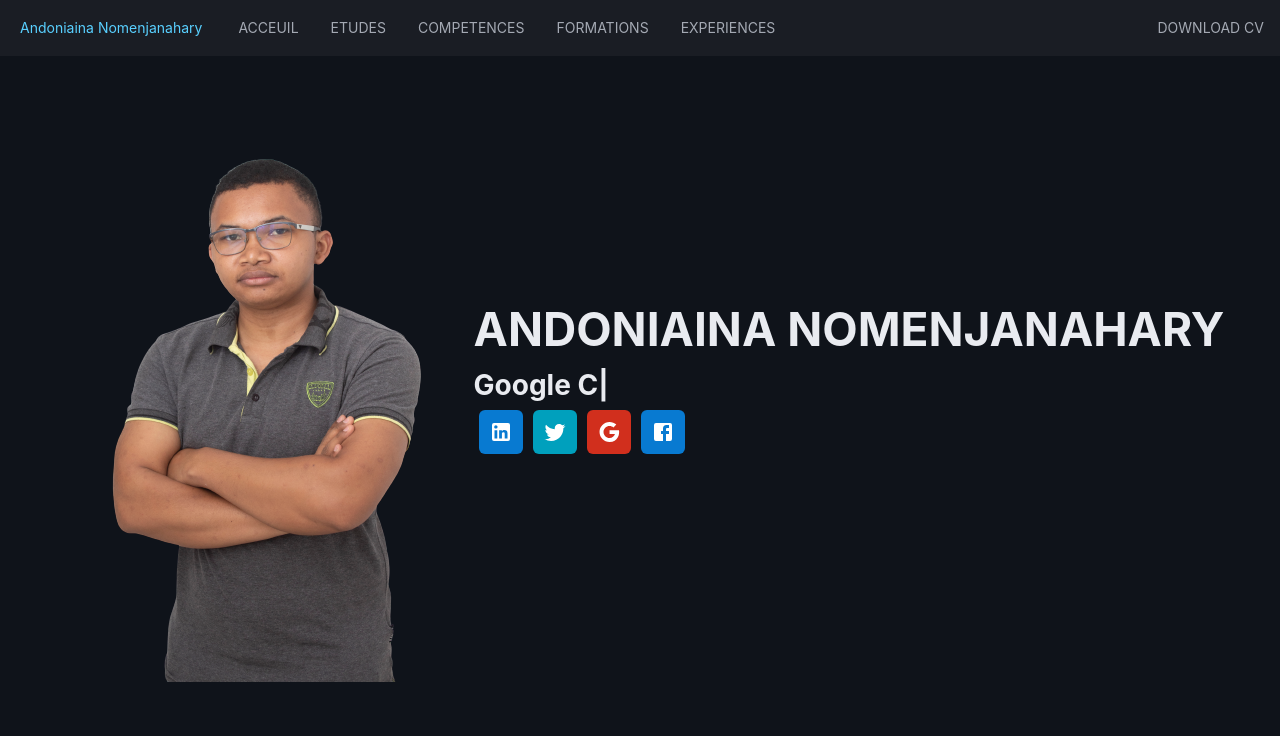
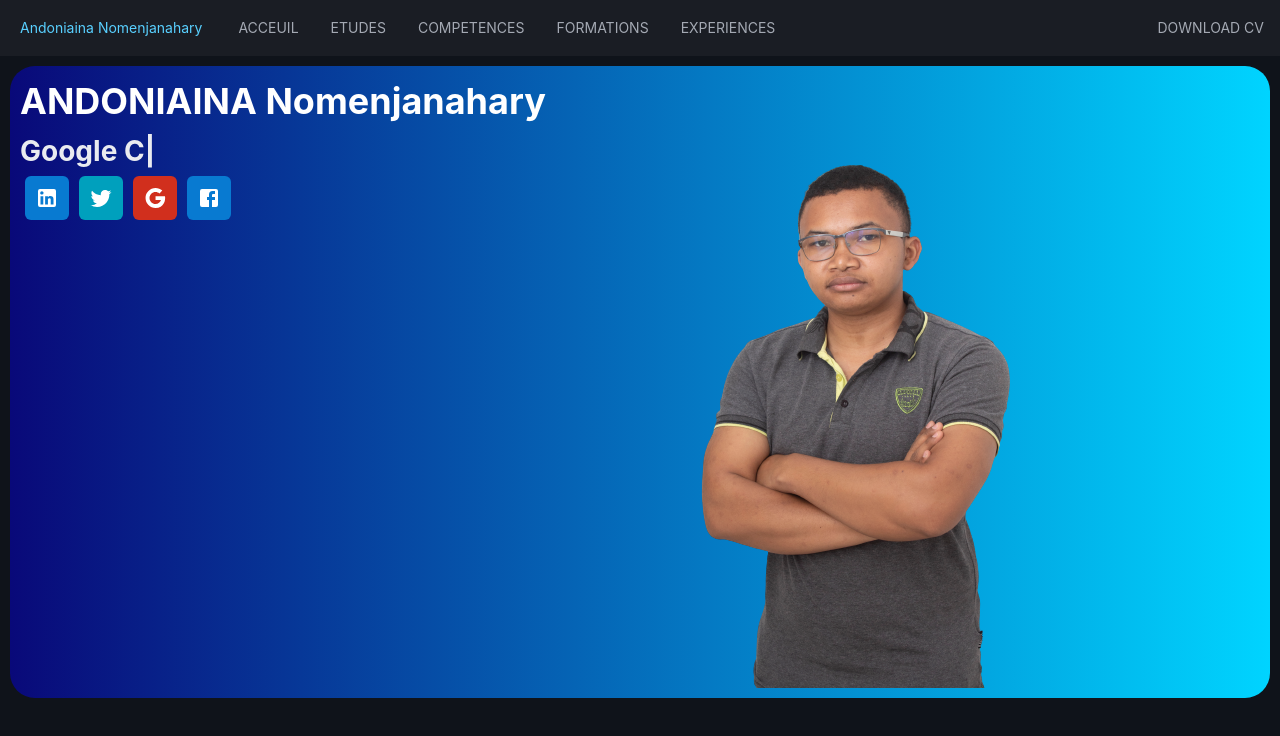
Before and after one commit to AndoniainaNantenaina/profile, a React (Create React App) app: page / in a window 1280 px wide. Shown: the top 736 px of the page. Built offline with nearby package versions, Linux system fonts and the light colour scheme.

Commit message:
Adding homepage typescript version. And tuned it.

```diff
--- a/public/index.html
+++ b/public/index.html
@@ -24,6 +24,7 @@
       work correctly both with client-side routing and a non-root public URL.
       Learn how to configure a non-root public URL by running `npm run build`.
     -->
+    <link href="https://fonts.googleapis.com/css2?family=Lato:wght@100;400&display=swap" rel="stylesheet">
     <title>Andoniaina Nomenjanahary</title>
   </head>
   <body>
--- a/src/App.js
+++ b/src/App.js
@@ -7,6 +7,7 @@
 import Study from "./pages/Study";
 import Formations from "./pages/Formations";
 import Experiences from "./pages/Experiences";
+import NewHome from "./pages/NewHome";
 
 function App() {
   return (
@@ -19,7 +20,7 @@
         </Header>
         <Content>
           <Routes>
-            <Route path="/" element={<Home/>}/>
+            <Route path="/" element={<NewHome/>}/>
             <Route path="/etudes" element={<Study/>}/>
             <Route path="/competences" element={<Skills/>}/>
             <Route path="/formations" element={<Formations/>}/>
--- a/src/pages/Home.js
+++ b/src/pages/Home.js
@@ -13,7 +13,7 @@
       height : "80vh",
     }}>
       <Col>
-      <img src={require('../images/Ando-removebg-preview.png')} alt='profil-AN'/>
+        <img src={require('../images/Ando-removebg-preview.png')} alt='profil-AN'/>
       </Col>
       <Col>
       <h1>ANDONIAINA NOMENJANAHARY</h1>
--- /dev/null
+++ b/src/pages/NewHome.jsx
@@ -0,0 +1,37 @@
+import {Col, IconButton, Row} from "rsuite";
+import React from "react";
+import {TypeAnimation} from "react-type-animation";
+import {Facebook, Google, LinkedIn, Twitter} from "@mui/icons-material";
+
+const NewHome = () => {
+    return(
+        <div style={
+            {
+                background: "linear-gradient(90deg, rgba(2,0,36,1) 0%, rgba(9,9,121,1) 0%, rgba(0,212,255,1) 100%)",
+                borderRadius: '25px',
+                padding: '10px',
+                margin: '10px',
+            }
+        }>
+            <Row>
+                <Col xs={24} sm={24} md={12} lg={12} xl={12}>
+                    <h2 style={{color: 'white', height: "100%"}}>ANDONIAINA Nomenjanahary</h2>
+                    <TypeAnimation
+                        sequence={['IT Developer', 1000, 'Google Community Lead', 1000, 'Junior Developer', 1000]}
+                        style={{ fontSize: '2em' }}
+                        wrapper="h2"
+                        repeat={Infinity}/>
+                    <Col><IconButton appearance='primary' color='blue' href='http://www.linkedin.com/in/nomenjanahary-andoniaina-45b44b179' icon={<LinkedIn></LinkedIn>}/></Col>
+                    <Col><IconButton appearance='primary' color='cyan' href='#' icon={<Twitter/>}></IconButton></Col>
+                    <Col><IconButton appearance='primary' color='red' href='https://g.dev/andoniaina_nomenjanahary' icon={<Google/>}/></Col>
+                    <Col><IconButton appearance='primary' color='blue' href='#' icon={<Facebook/>}/></Col>
+                </Col>
+                <Col xs={24} sm={24} md={12} lg={12} xl={12} style={{alignItems: "center"}}>
+                    <img src={require('../images/Ando-removebg-preview.png')} alt="AN-Profile" border="0" style={{width: 'auto', height: '100%'}}/>
+                </Col>
+            </Row>
+        </div>
+    );
+}
+
+export default NewHome;
--- a/src/pages/Study.js
+++ b/src/pages/Study.js
@@ -12,7 +12,7 @@
       <Col>
       <h2>ETUDES</h2>
       <Divider/>
-      <Timeline align='alternate' endless={true}>
+      <Timeline align='alternate' endless={false}>
         <Timeline.Item title='TEST TITLE'>
           <Panel header="ESTI Antanimena" bordered>
             <h4>MASTER</h4>
```
